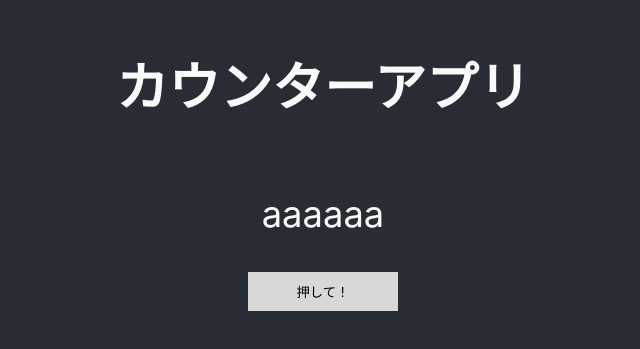
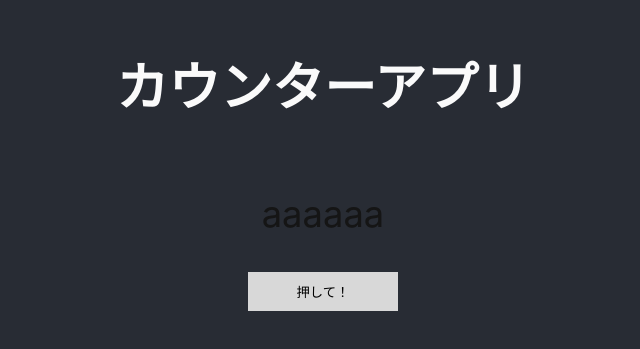
Before and after one commit to ferretdayo/RocketLeagueOverlay, a React (Create React App) app: page / in a window 1280 px wide. Shown: the part 239-588 px from the top of the page, without its empty margins (317-957 px from the left). Built offline with nearby package versions, Linux system fonts and the light colour scheme.

Commit message:
feat: 高良さんこんぽーねんと

```diff
--- a/src/components/atoms/Texts/Text.tsx
+++ b/src/components/atoms/Texts/Text.tsx
@@ -7,12 +7,9 @@ type TextProps = {
   readonly color?: Color
 }
 
-const Text: React.FC<TextProps> = (props) => {
-  const { text, color = Color.WHITE } = props
-  return (
-    <StyledText color={color}>{text}</StyledText>
-  )
-}
+const Text: React.FC<TextProps> = ({ text, color = Color.BASE }: TextProps) => (
+  <StyledText color={color}>{text}</StyledText>
+)
 
 export default Text
 
```
